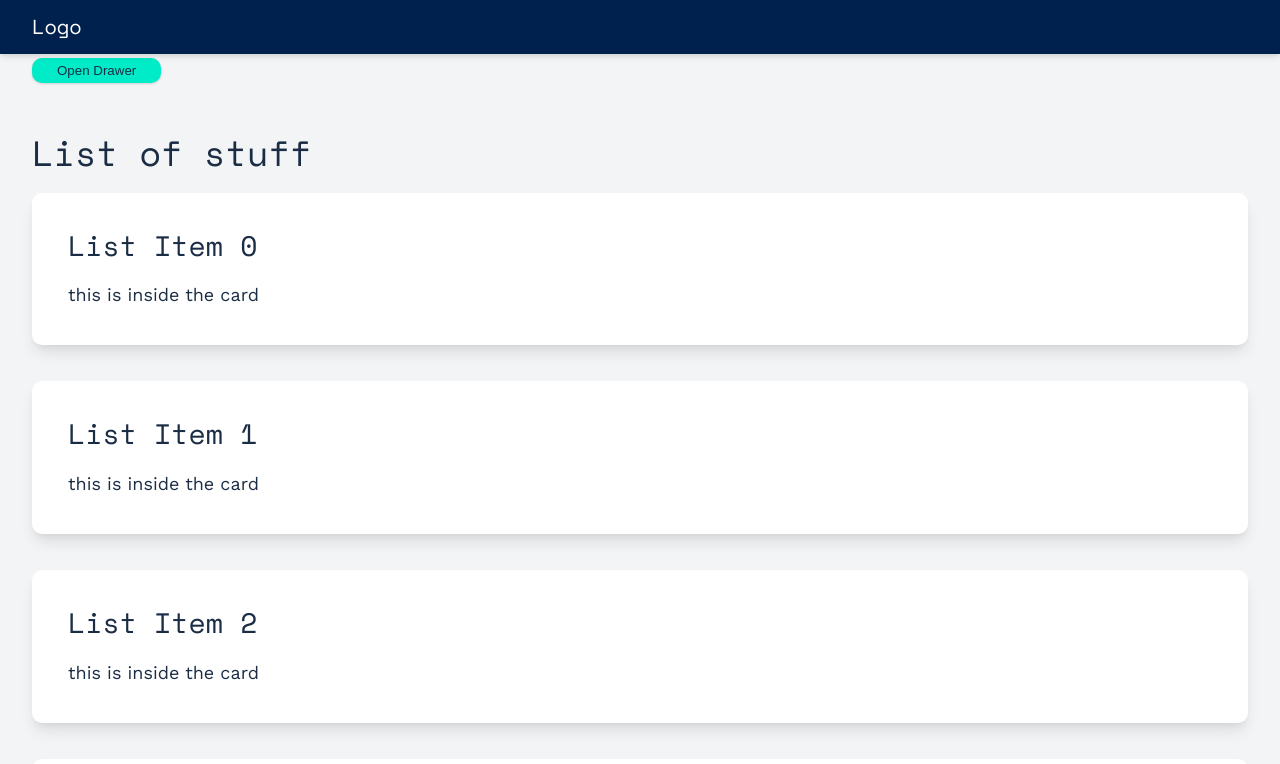
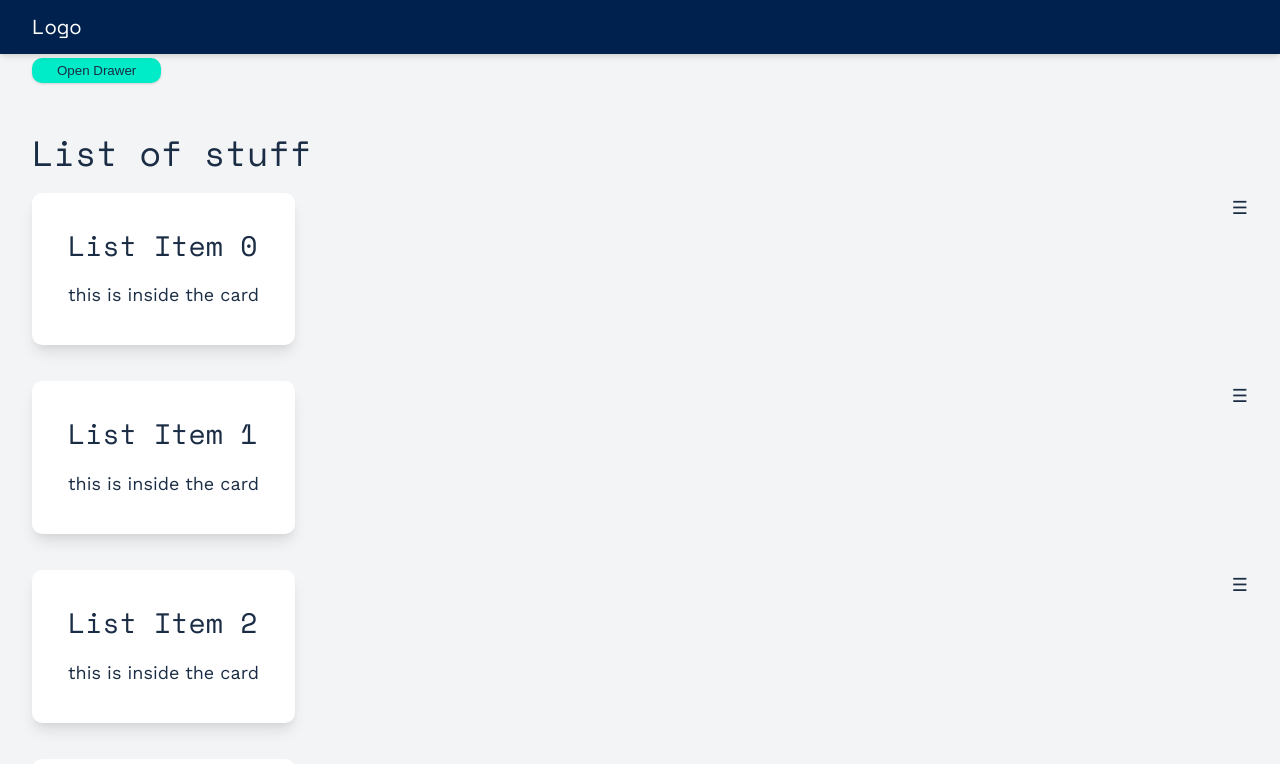
Before and after one commit to digitalprocess/advanced-framer-motion, a React (Create React App) app: page / in a window 1280 px wide. Shown: the top 764 px of the page. Built offline with nearby package versions, Linux system fonts and the light colour scheme.

Commit message:
Draggable List with handle

```diff
--- a/src/components/DragItem.js
+++ b/src/components/DragItem.js
@@ -1,18 +1,23 @@
 import React, { useState } from 'react'
-import { motion } from 'framer-motion'
+import { motion, useMotionValue } from 'framer-motion'
 import { useMeasurePosition } from '../hooks/useMeasurePosition'
 
 function DragItem({ post, updateOrder, updatePosition, i }) {
 	const [isDragging, setIsDragging] = useState(false);
 	const ref = useMeasurePosition((pos) => updatePosition(i, pos))
+	const y = useMotionValue()
 
 	return (
+		<div className="flex">
+			<motion.div style={{ y }} className="card">
+				<h4>List Item {post}</h4>
+				<p>this is inside the card</p>
+			</motion.div>
 			<motion.div
 				layout
 				ref={ref}
 				key={post}
 				drag="y"
-			className="card"
 				dragElastic={1}
 				dragConstraints={{ top: 0, bottom: 0 }}
 				onDragStart={() => setIsDragging(true)}
@@ -21,15 +26,16 @@ function DragItem({ post, updateOrder, updatePosition, i }) {
 					if (isDragging) {
 						updateOrder(i, delta.y.translate);
 					}
+					y.set(delta.y.translate)
 				}}
 				animate={{
 					scale: isDragging ? 1.05 : 1,
-				cursor: isDragging ? "grabbing" : "grab"
+					cursor: isDragging ? 'grabbing': 'grab',
 				}}
 			>
-			<h4>List Item {post}</h4>
-			<p>this is inside the card</p>
+				{`\u2630`}
 			</motion.div>
+		</div>
 	);
 }
 
```
Lines whose indentation alone changed are shown as unchanged.
